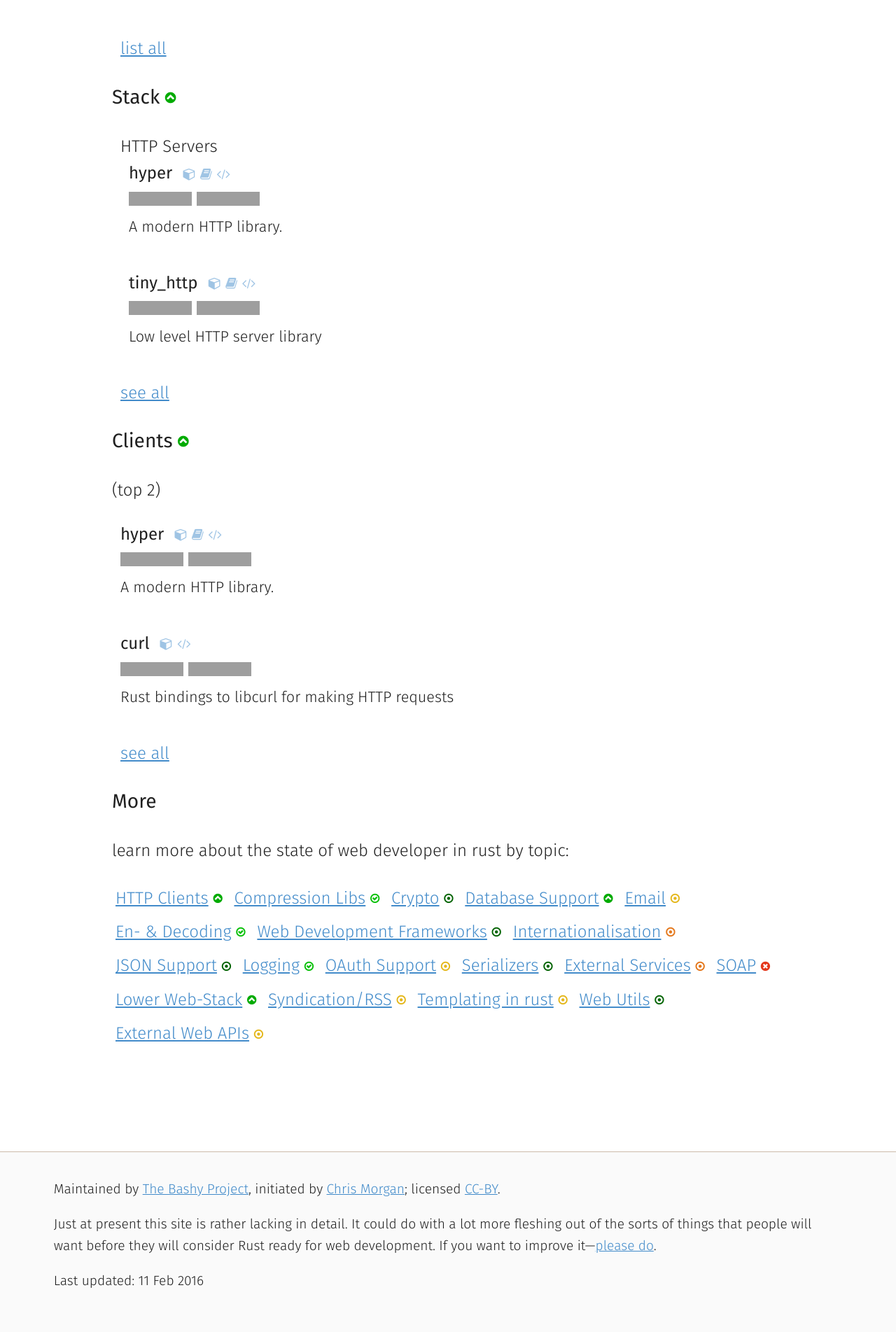
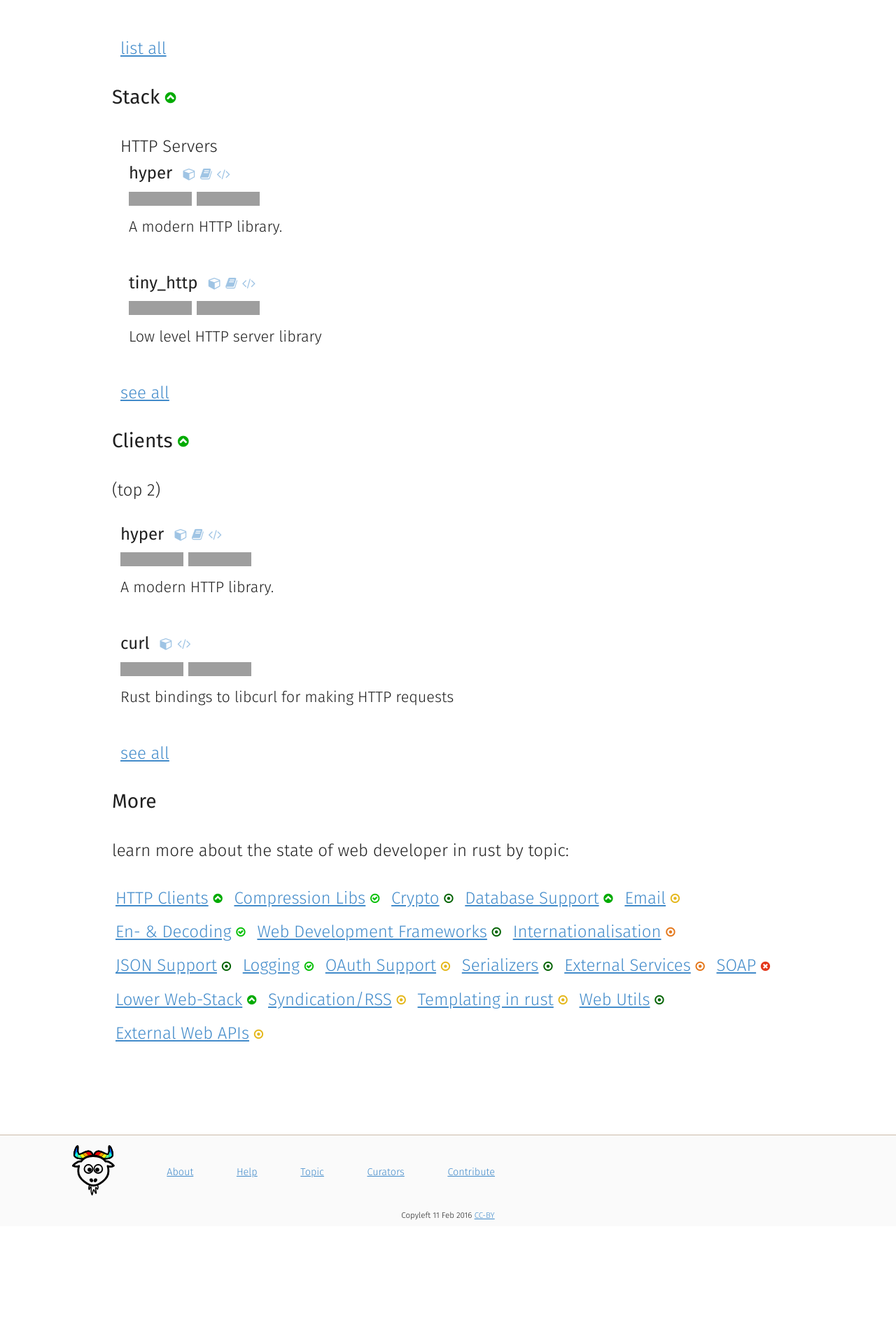
Before and after one commit to chris-morgan/arewewebyet, a Jekyll site: the page built from index.md, in a window 1280 px wide. Shown: the part 2243-4146 px from the top of the page at 70% size. Built offline with Jekyll 4.4.1, drawn with Linux system fonts in a browser that asks for light colours; nearby versions of some CDN libraries; after the commit the page ends 3995 px from its top, so only the background shows below that; grey boxes are pictures that could not be loaded.

Commit message:
improved footer

```diff
--- a/_layouts/frame.html
+++ b/_layouts/frame.html
@@ -17,11 +17,37 @@
 
 
     <footer>
-    	<p>Maintained by <a href="http://www.bashy.io">The Bashy Project</a>, initiated by <a href=http://chrismorgan.info/>Chris Morgan</a>; licensed <a rel=license href=http://creativecommons.org/licenses/by/3.0/>CC-BY</a>.
+      <div class="devider">
+        <div class="logo">
+          <a href="http://www.bashy.io" title="a Bashy Production">
+            <img src="/assets/bashy-big.svg" alt="logo" />
+          </a>
+        </div>
+        <div class="links">
+          <ul class="pages">
+            <li>
+              <a href="/about">About</a>
+            </li>
+            <li>
+              <a href="/help">Help</a>
+            </li>
+            <li>
+              <a href="/topic">Topic</a>
+            </li>
+            <li>
+              <a href="/curators">Curators</a>
+            </li>
+            <li>
+              <a href="https://github.com/bashyHQ/arewewebyet/#contributing">Contribute</a>
+            </li>
+          </ul>
+        </div>
+        <div class="call-to-action">
 
-    	<p>Just at present this site is rather lacking in detail. It could do with a lot more fleshing out of the sorts of things that people will want before they will consider Rust ready for web development. If you want to improve it—<wbr><a href=https://github.com/bashyHQ/arewewebyet>please do</a>.
-      <p>
-        Last updated: {{site.time | date_to_string}}
+        </div>
+      </div>
+      <p class="last-updated">
+        Copyleft {{site.time | date_to_string}} <a href="https://github.com/bashyHQ/arewewebyet/#license">CC-BY</a>
       </p>
     </footer>
 
--- a/styles.css
+++ b/styles.css
@@ -204,11 +204,45 @@ h1 {
 
 
 footer {
-	font-size: 80%;
+	font-size: 0.6em;
   background-color: #FAFAFA;
 	border-top: 1px solid #cba;
   margin-top: 5em;
-  padding: 1em 4em 2em 4em;
+  padding: 1em 4em 0.5em 4em;
+}
+
+
+.devider {
+  display: flex;
+}
+.logo {
+  text-align: center;
+  flex-grow: 1;
+}
+.links {
+  flex-grow: 2;
+  padding-top: 1.75em;
+}
+.call-to-action {
+  flex-grow: 4;
+}
+.last-updated {
+  text-align: center;
+  font-size: 0.8em;
+  margin-bottom: 0;
+}
+.logo img {
+  height: 5em;
+}
+.pages {
+  margin: 0;
+  list-style: none;
+  padding: 0;
+}
+.pages li {
+  line-height: 2em;
+  display: inline-block;
+  margin: 0 2em;
 }
 
 @media screen and (max-width: 65em) {
```
Also changed, not shown: assets/bashy-big.svg (added).
